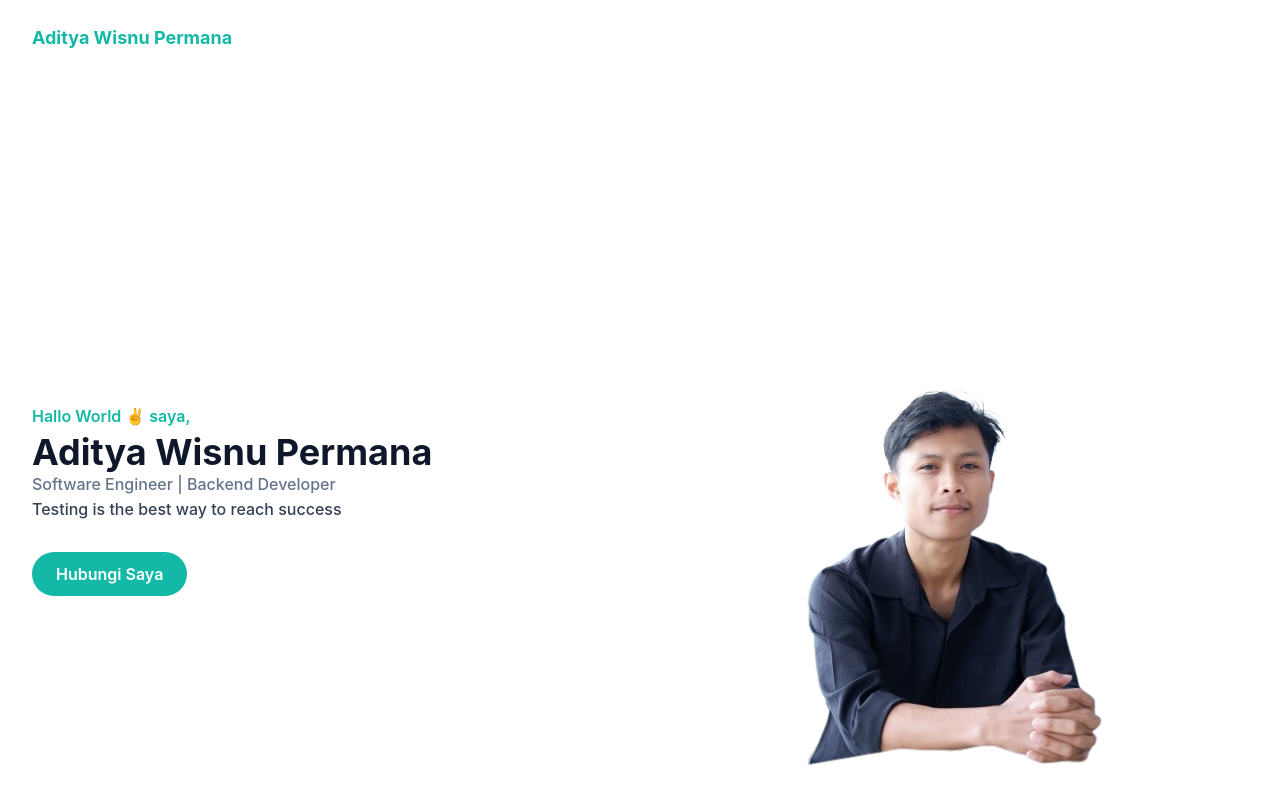
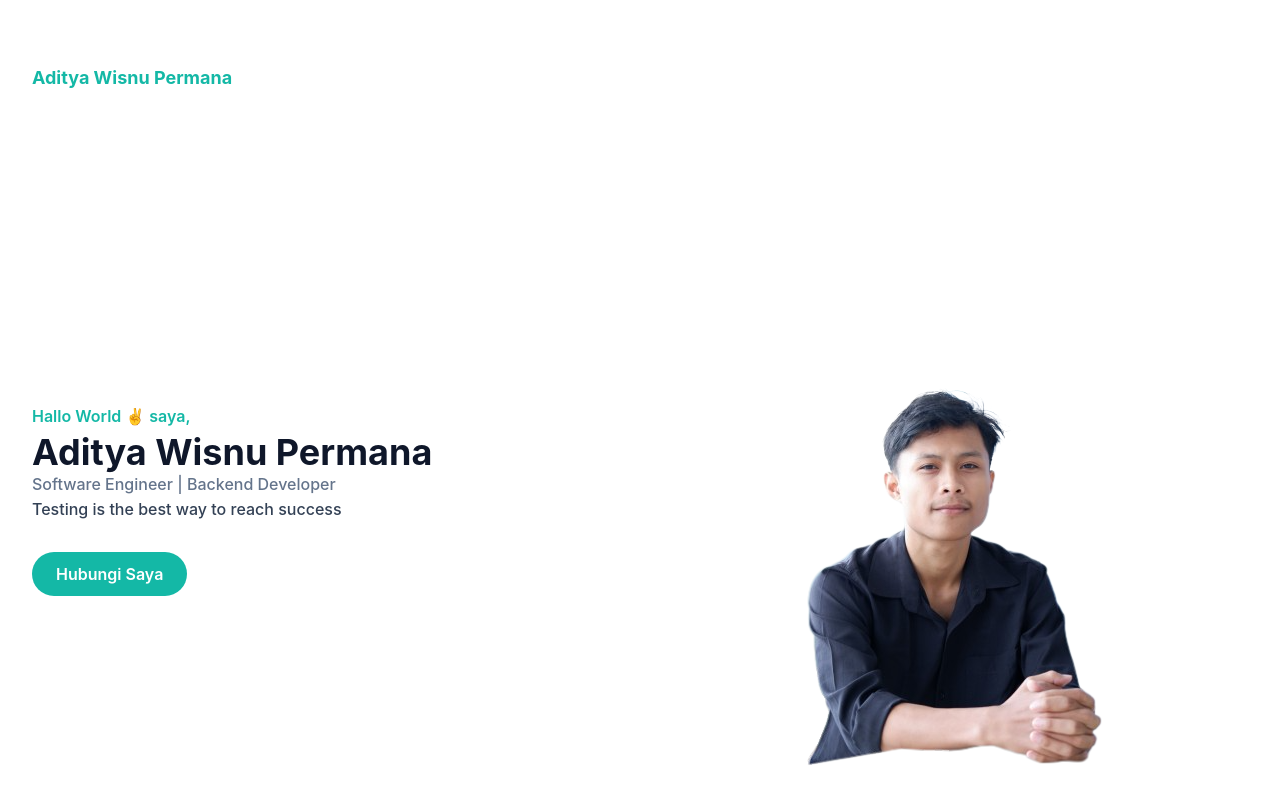
Before and after one commit to ChiefAdit/portofolio, a website: page index.html in a window 1280 px wide. Shown: the top 800 px of the page. Drawn offline with Linux system fonts and the light colour scheme.

Commit message:
add header tetapi masi belum selesai

```diff
--- a/index.html
+++ b/index.html
@@ -10,7 +10,7 @@
 
 <body>
     <!-- Header Section Start -->
-    <header class="bg-transparent absolute top-0 left-0 w-full flex items-center z-10 ">
+    <header class="bg-transparent absolute top-0 left-0 w-full flex items-center z-10 pt-10">
         <div class="container">
             <div class="flex items-center justify-between relative ">
                 <div class="px-4">
```
Also changed, not shown: dist/output.css.
